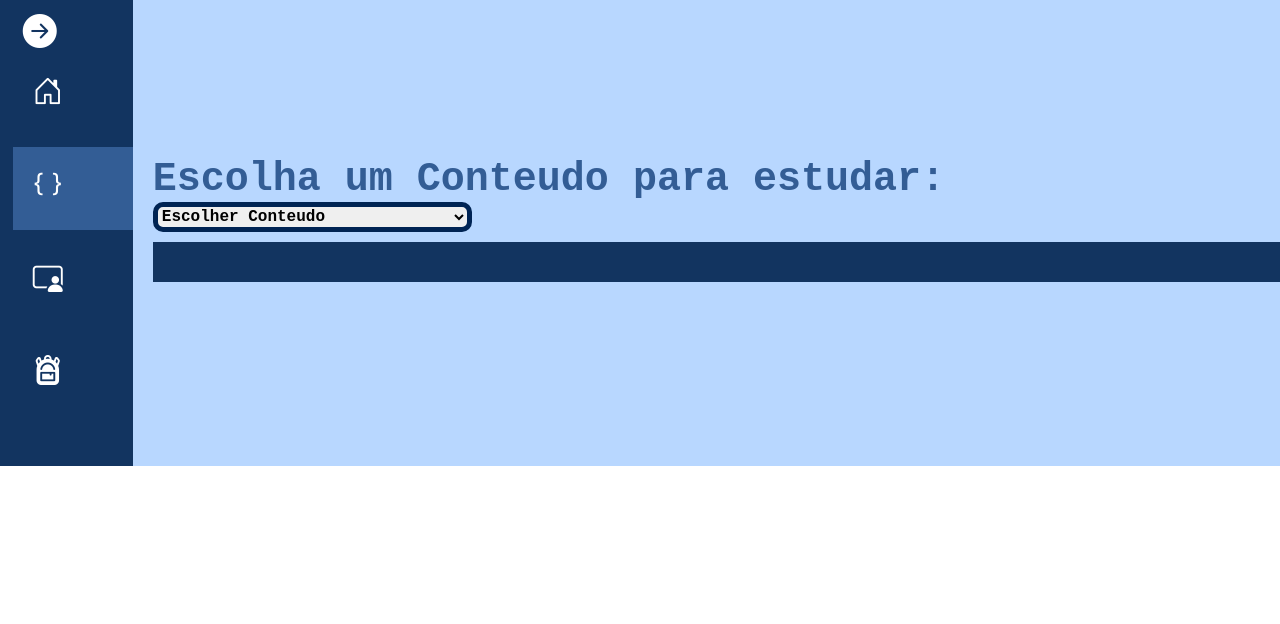
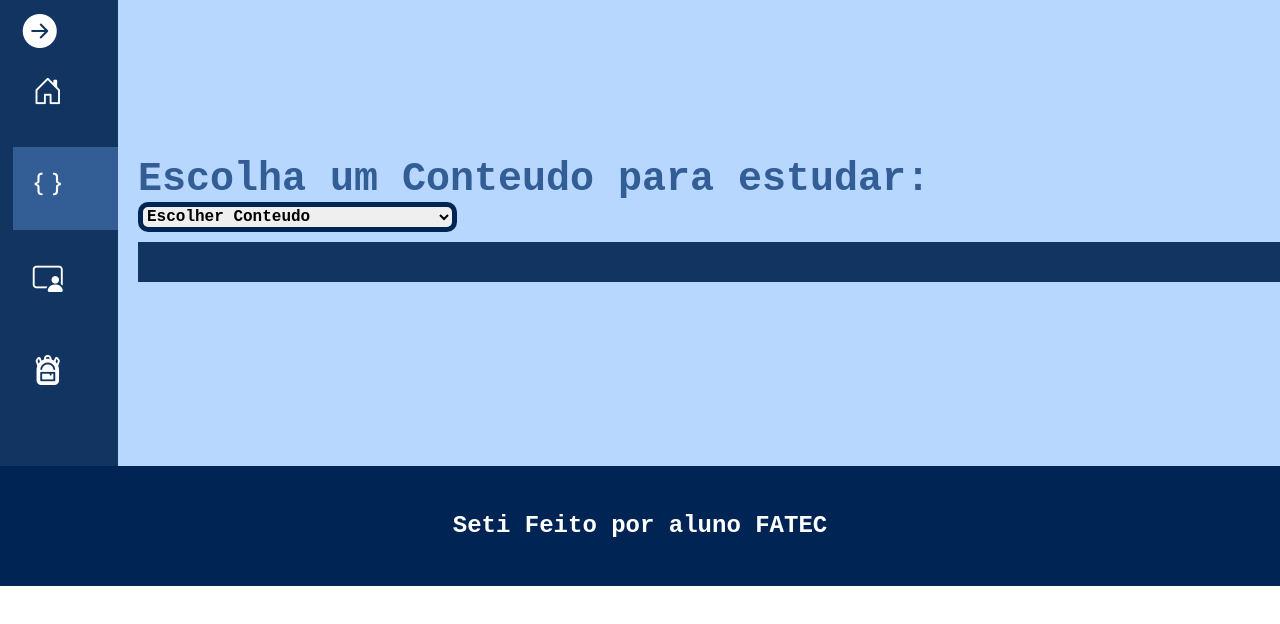
Before and after one commit to PauloDiney/TrabalhoED, a plain HTML site: page Aulas/codigos.html in a window 1280 px wide. Shown: the part 146-770 px from the top of the page. Drawn offline with nearby package versions, Linux system fonts and the light colour scheme; a web font is replaced by a local one.

Commit message:
Arrumado o Rodapé

```diff
--- a/Aulas/codigos.html
+++ b/Aulas/codigos.html
@@ -61,8 +61,8 @@
                 <option selected>Escolher Conteudo</option>
                 <option value="tad">TAD</option>
                 <option value="2">Listas Simplesmente Encadeadas</option>
-                <option value="3">Listas Duplamente Encadeadas</option>
-            </select>
+                <option value="3">Listas Duplamente Encadeadas</option> </select>
+
 
             <section class="codigos">
                 <section id="tad" class="codigos-explicao">
@@ -181,8 +181,14 @@
             </section>
 
         </section>
+    </section>
 
+        <footer>
+            <section class="rodape">
+                 <h2>Seti Feito por aluno FATEC</h2>
+            </section>
 
+        </footer>
         <script src="/JS/menu.js"></script>
         <script src="/JS/codigosChamar.js"></script>
 </body>
--- a/CSS/aulas.css
+++ b/CSS/aulas.css
@@ -6,10 +6,16 @@
     font-style: normal;
 
 }
-body{
-    height: 100%;
+body {
+    display: flex;
+    flex-direction: column;
+    min-height: 100vh;
+    margin: 0;
+    font-family: "Reddit Mono", monospace;
+    font-optical-sizing: auto;
+    font-weight: 900;
+    font-style: normal;
 }
-
 .principal-cima {
     width: 100vw;
     height: 15vh;
@@ -107,7 +113,7 @@ ul li.item-menu a .icon i {
 
 .lado-meio {
   flex-grow: 1;
-    width: 50%;
+    width: 100%;
     background-color: #b8d7ff;
     display: flex;
     flex-direction: column;
@@ -130,7 +136,7 @@ ul li.item-menu a .icon i {
 }
 
 
-footer .rodape{
+footer {
     width: 100%;
     height: 120px;
     background-color: #002454;
@@ -140,3 +146,11 @@ footer .rodape{
     justify-content: center;
     color: white;
 }
+
+.rodape {
+    width: 100%;
+    height: 100%;
+    display: flex;
+    align-items: center;
+    justify-content: center;
+}
--- a/CSS/codigos.css
+++ b/CSS/codigos.css
@@ -5,9 +5,11 @@
     background-color: #123460;
     padding: 20px;
     color: white;
-    display: flex;
-    flex-direction: row;
+}
 
+.codigos .codigos-explicao {
+    width: 100%;
+    height: auto;
 }
 
 
@@ -38,3 +40,23 @@
 .codigos h2{
     color: #FFD700;
 }
+
+
+.footer {
+    width: 100%;
+    height: 120px;
+    background-color: #002454;
+    display: flex;
+    flex-direction: row;
+    align-items: center;
+    justify-content: center;
+    color: white;
+}
+
+.rodape {
+    width: 100%;
+    height: 100%;
+    display: flex;
+    align-items: center;
+    justify-content: center;
+}
--- a/CSS/principal.css
+++ b/CSS/principal.css
@@ -148,3 +148,14 @@
     font-size: 1rem;
     margin: 10px;
 }
+
+footer .rodape{
+    width: 100%;
+    height: 120px;
+    background-color: #002454;
+    display: flex;
+    flex-direction: row;
+    align-items: center;
+    justify-content: center;
+    color: white;
+}
```
Also changed, not shown: Aulas/exemplos.html (+5 -0 lines), Aulas/videos.html (+5 -0 lines), aulas.html (+0 -2 lines).
